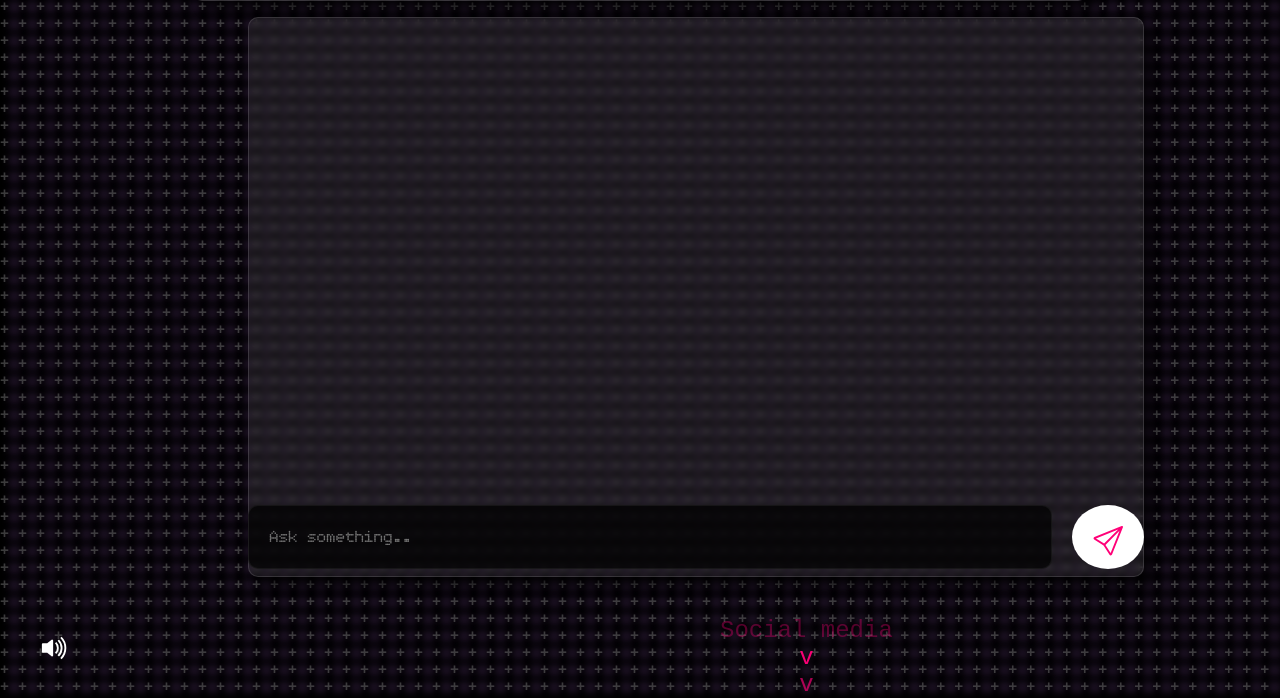
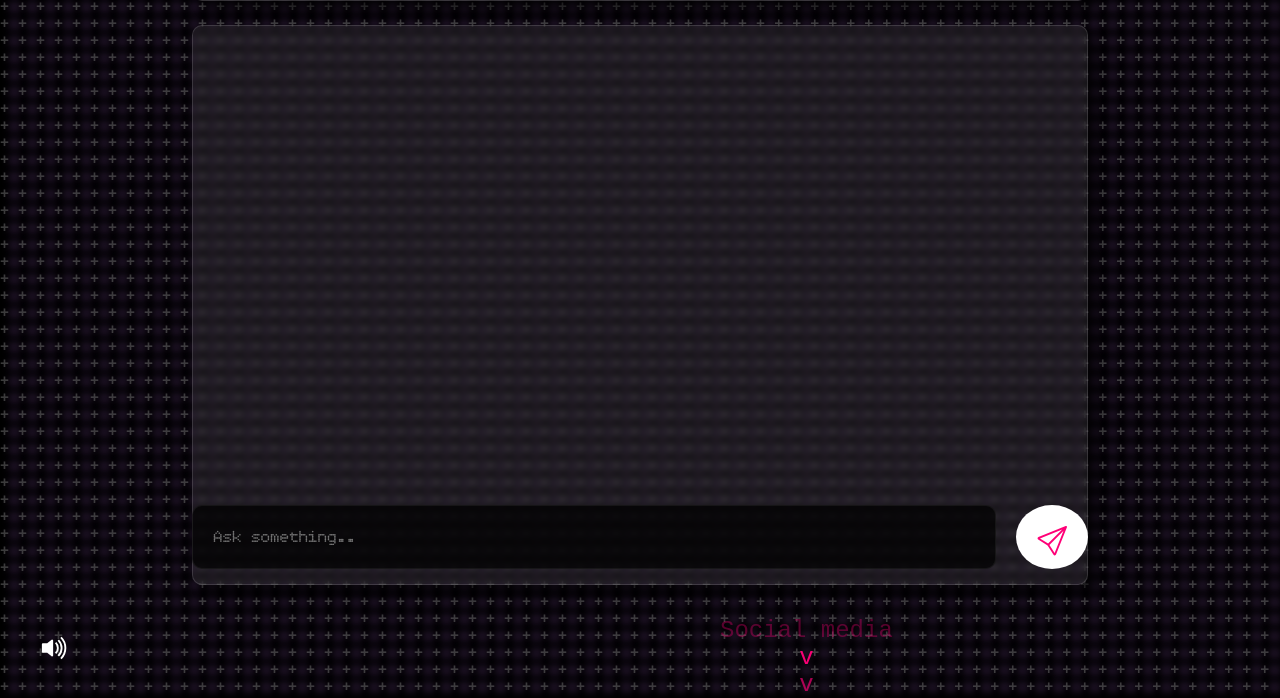
Before and after one commit to oZaGGo/weeb, a PHP site: page /routes/route4/index.php in a window 1280 px wide. Shown: the part 103-801 px from the top of the page. Run offline with PHP 8.4, Linux system fonts and the light colour scheme.

Commit message:
fix(route4/index.php, route4/style.css): restructure chat layout with a new container and adjust styling for improved alignment and responsiveness

```diff
--- a/routes/route4/index.php
+++ b/routes/route4/index.php
@@ -24,6 +24,7 @@
 
     <?php include '../../background/social/social.php'; ?>
 
+    <div id="container">
         <div class="chat">
             <div id="bubbles" class="bubbles"></div>
         </div>
@@ -38,6 +39,7 @@
                 </button>
             </div>
         </div>
+    </div>
 
     <!-- Scripts -->
     <script src="../../recyclable/dynamicView.js"></script>
--- a/routes/route4/style.css
+++ b/routes/route4/style.css
@@ -3,18 +3,24 @@
     src: url('../../fonts/nothing.ttf') format('truetype');
 }
 
+#container{
+    display: flex;
+    flex-direction: column;
+    align-items: center;
+    justify-content: center;
+    width: 100%;
+    margin-top: 16vh;
+}
+
 
 .chat{
-    width: 70vw;
+    width: 70%;
     height: 70vh;
-    position: absolute;
     background-color: rgba(255, 255, 255, 0.075);
     backdrop-filter: blur(3px);
     border-radius: 10px;
     box-shadow: 10px 10px 10px rgba(0, 0, 0, 0.5);
     border: 1px solid rgba(255, 255, 255, 0.13);
-    margin-top: 15vh;
-    margin-left: 31vh;
     animation: fadeIn 1s ease;
     display: flex;
     flex-direction: column;
@@ -38,23 +44,18 @@
     width: 100%;
     height: 8vh;
     justify-content: center;
-    margin-bottom: 1vh;
     pointer-events: fill;
 }
 
 #inputBlock{
+    margin-top: -10vh;
+    width: 70%;
     background-color: transparent;
-    display: flex;
-    width: 70vw;
-    height: 70vh;
-    position: absolute;
-    margin-top: 15vh;
-    margin-left: 31vh;
+    animation: fadeIn 1s ease;
     display: flex;
     flex-direction: column;
-    justify-content: flex-end;
-    animation: fadeIn 1s ease;
-    pointer-events: none;
+    justify-content: center;
+    align-items: end;
     z-index: 2;
 }
 
```
Lines whose indentation alone changed are shown as unchanged.
